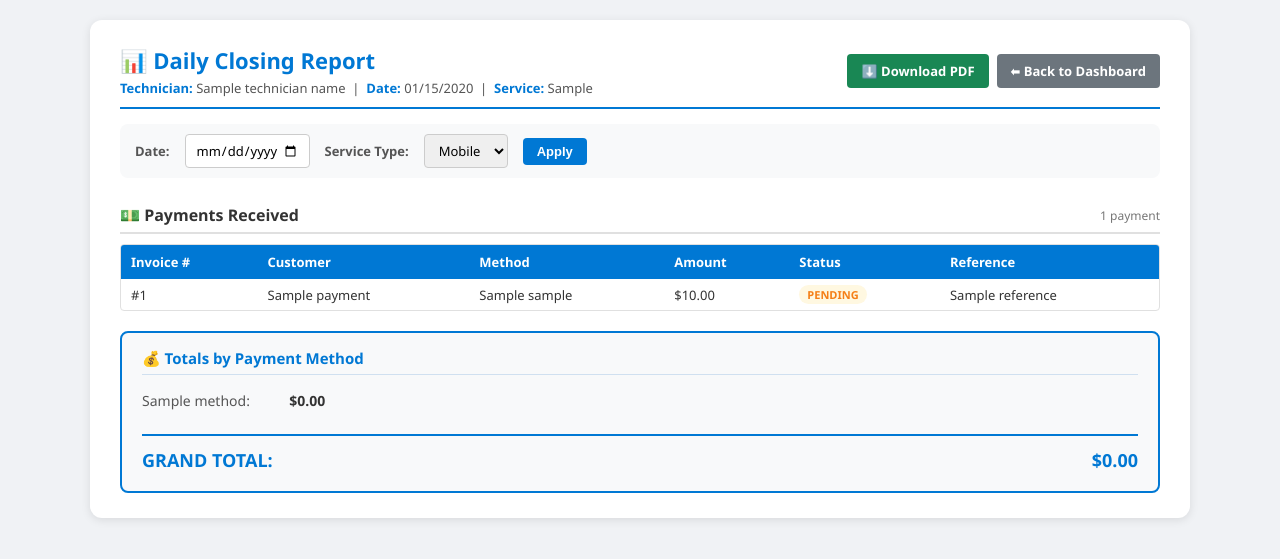
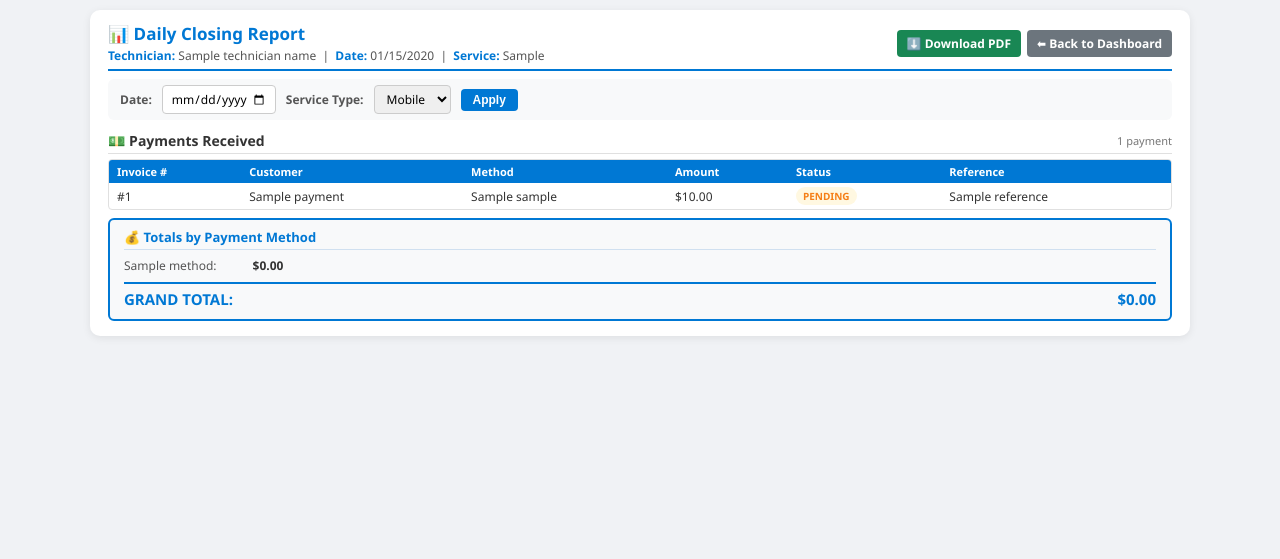
Before and after one commit to Leonel-Tapia/powercore, a FastAPI app: template app/templates/invoices/technician_daily_closing.html in a window 1280 px wide. Shown: the top 559 px of the page. Run offline with FastAPI, Linux system fonts and the light colour scheme; the template is opened without the code that fills it: most values are stand-ins (such as "Sample title", 1, 10 or a date in 2020).

Commit message:
Fix: prevent NULL overwrite on invoice Update (technician_id + appointment date) + Daily Closing always active + compact layout

```diff
--- a/app/templates/invoices/technician_daily_closing.html
+++ b/app/templates/invoices/technician_daily_closing.html
@@ -1,4 +1,4 @@
-<!-- RUTA: app/templates/invoices/technician_daily_closing.html | ACTUALIZADO: 2026-09-13 -->
+<!-- RUTA: app/templates/invoices/technician_daily_closing.html | ACTUALIZADO: 2026-09-19 (compactado) -->
 <!DOCTYPE html>
 <html lang="en">
 <head>
@@ -11,7 +11,7 @@
         body {
             font-family: 'Segoe UI', Tahoma, Geneva, Verdana, sans-serif;
             background-color: #f0f2f5;
-            padding: 20px;
+            padding: 10px;
             color: #333;
         }
 
@@ -19,9 +19,9 @@
             max-width: 1100px;
             margin: 0 auto;
             background: white;
-            border-radius: 12px;
-            box-shadow: 0 2px 10px rgba(0, 0, 0, 0.1);
-            padding: 25px 30px;
+            border-radius: 10px;
+            box-shadow: 0 2px 8px rgba(0, 0, 0, 0.08);
+            padding: 12px 18px 15px 18px;
         }
 
         .header {
@@ -29,36 +29,36 @@
             justify-content: space-between;
             align-items: center;
             border-bottom: 2px solid #0078D4;
-            padding-bottom: 10px;
-            margin-bottom: 15px;
+            padding-bottom: 5px;
+            margin-bottom: 8px;
             flex-wrap: wrap;
-            gap: 10px;
+            gap: 8px;
         }
 
         .header h1 {
-            font-size: 22px;
+            font-size: 17px;
             color: #0078D4;
         }
 
         .header .meta {
-            font-size: 13px;
+            font-size: 12px;
             color: #555;
-            margin-top: 4px;
+            margin-top: 2px;
         }
 
         .header .meta strong { color: #0078D4; }
 
         .header-actions {
             display: flex;
-            gap: 8px;
+            gap: 6px;
         }
 
         .btn {
             border: none;
-            padding: 8px 14px;
+            padding: 5px 10px;
             border-radius: 4px;
             cursor: pointer;
-            font-size: 13px;
+            font-size: 12px;
             text-decoration: none;
             display: inline-block;
             font-weight: 600;
@@ -75,37 +75,37 @@
 
         .filters {
             display: flex;
-            gap: 15px;
+            gap: 10px;
             align-items: center;
             background: #f8f9fa;
-            padding: 10px 15px;
-            border-radius: 8px;
-            margin-bottom: 18px;
+            padding: 6px 12px;
+            border-radius: 6px;
+            margin-bottom: 8px;
             flex-wrap: wrap;
         }
 
         .filters label {
-            font-size: 13px;
+            font-size: 12px;
             font-weight: 600;
             color: #555;
         }
 
         .filters input[type="date"],
         .filters select {
-            padding: 6px 10px;
+            padding: 4px 8px;
             border: 1px solid #ccc;
             border-radius: 4px;
-            font-size: 13px;
+            font-size: 12px;
             font-family: inherit;
         }
 
         .filters button {
-            padding: 6px 14px;
+            padding: 4px 12px;
             background: #0078D4;
             color: white;
             border: none;
             border-radius: 4px;
-            font-size: 13px;
+            font-size: 12px;
             cursor: pointer;
             font-weight: 600;
         }
@@ -113,11 +113,11 @@
         .filters button:hover { background: #005fa3; }
 
         .section-title {
-            font-size: 16px;
+            font-size: 14px;
             font-weight: 600;
-            padding: 8px 0 6px 0;
-            border-bottom: 2px solid #e0e0e0;
-            margin-bottom: 10px;
+            padding: 3px 0;
+            border-bottom: 1px solid #e0e0e0;
+            margin-bottom: 5px;
             display: flex;
             align-items: center;
             justify-content: space-between;
@@ -127,26 +127,27 @@
             border: 1px solid #e0e0e0;
             border-radius: 4px;
             overflow: hidden;
-            margin-bottom: 20px;
+            margin-bottom: 8px;
         }
 
         table {
             width: 100%;
             border-collapse: collapse;
-            font-size: 13px;
+            font-size: 12px;
         }
 
         thead th {
             background-color: #0078D4;
             color: white;
-            padding: 8px 10px;
+            padding: 4px 8px;
             text-align: left;
             font-weight: 600;
             white-space: nowrap;
+            font-size: 11px;
         }
 
         tbody td {
-            padding: 6px 10px;
+            padding: 4px 8px;
             border-bottom: 1px solid #e8e8e8;
             vertical-align: middle;
         }
@@ -156,9 +157,9 @@
 
         .badge {
             display: inline-block;
-            padding: 2px 8px;
+            padding: 2px 7px;
             border-radius: 10px;
-            font-size: 11px;
+            font-size: 10px;
             font-weight: 600;
         }
 
@@ -167,39 +168,38 @@
 
         .empty-state {
             text-align: center;
-            padding: 30px;
+            padding: 15px;
             color: #999;
             font-style: italic;
-            font-size: 14px;
+            font-size: 12px;
         }
 
         .totals-box {
             background: #f8f9fa;
             border: 2px solid #0078D4;
-            border-radius: 8px;
-            padding: 15px 20px;
-            margin-top: 10px;
+            border-radius: 6px;
+            padding: 8px 14px;
         }
 
         .totals-box h3 {
-            font-size: 15px;
+            font-size: 13px;
             color: #0078D4;
-            margin-bottom: 12px;
+            margin-bottom: 6px;
             border-bottom: 1px solid #d0e0f0;
-            padding-bottom: 6px;
+            padding-bottom: 3px;
         }
 
         .totals-grid {
             display: grid;
-            grid-template-columns: repeat(auto-fit, minmax(180px, 1fr));
-            gap: 10px 20px;
+            grid-template-columns: repeat(auto-fit, minmax(150px, 1fr));
+            gap: 3px 15px;
         }
 
         .total-row {
             display: flex;
             justify-content: space-between;
-            font-size: 14px;
-            padding: 4px 0;
+            font-size: 12px;
+            padding: 1px 0;
         }
 
         .total-row .label { color: #555; }
@@ -209,18 +209,18 @@
             grid-column: 1 / -1;
             display: flex;
             justify-content: space-between;
-            padding: 12px 0 4px 0;
-            margin-top: 10px;
+            padding: 5px 0 2px 0;
+            margin-top: 4px;
             border-top: 2px solid #0078D4;
-            font-size: 18px;
+            font-size: 15px;
             font-weight: 700;
             color: #0078D4;
         }
 
         @media (max-width: 768px) {
-            .container { padding: 15px; }
+            .container { padding: 10px 12px; }
             .header { flex-direction: column; align-items: flex-start; }
-            thead th, tbody td { padding: 5px 6px; font-size: 12px; }
+            thead th, tbody td { padding: 3px 5px; font-size: 11px; }
         }
     </style>
 </head>
@@ -240,8 +240,6 @@
                 </div>
             </div>
             <div class="header-actions">
-                <!-- CAMBIO 2026-09-13: Print → Download PDF -->
-                <!-- CAMBIO 2026-09-13 v2: se desactiva si no hay pagos -->
                 {% if payments %}
                     <a href="/technician/daily-closing/download?selected_date={{ selected_date }}&service_type={{ service_type }}"
                        class="btn btn-success">
@@ -276,7 +274,7 @@
         <!-- TABLA DE PAGOS -->
         <div class="section-title">
             <span>💵 Payments Received</span>
-            <span style="font-size:12px; color:#777; font-weight:400;">{{ payments|length }} payment{{ 's' if payments|length != 1 else '' }}</span>
+            <span style="font-size:11px; color:#777; font-weight:400;">{{ payments|length }} payment{{ 's' if payments|length != 1 else '' }}</span>
         </div>
 
         {% if payments %}
--- a/app/templates/users/login.html
+++ b/app/templates/users/login.html
@@ -160,7 +160,7 @@
         Project Started: 2025-09-29<br>
         Demo Version — PowerCore ERP<br>
         Developed by Creative Ideas Marketing<br>
-        Version: 2026.09.18 - 3:30 PM
+        Version: 2026.09.19 - 9:44 AM
     </div>
 
 </body>
```
Also changed, not shown: app/routers/invoices/invoices_router.py (+15 -17 lines), app/templates/invoices/technician_dashboard.html (+36 -162 lines).
